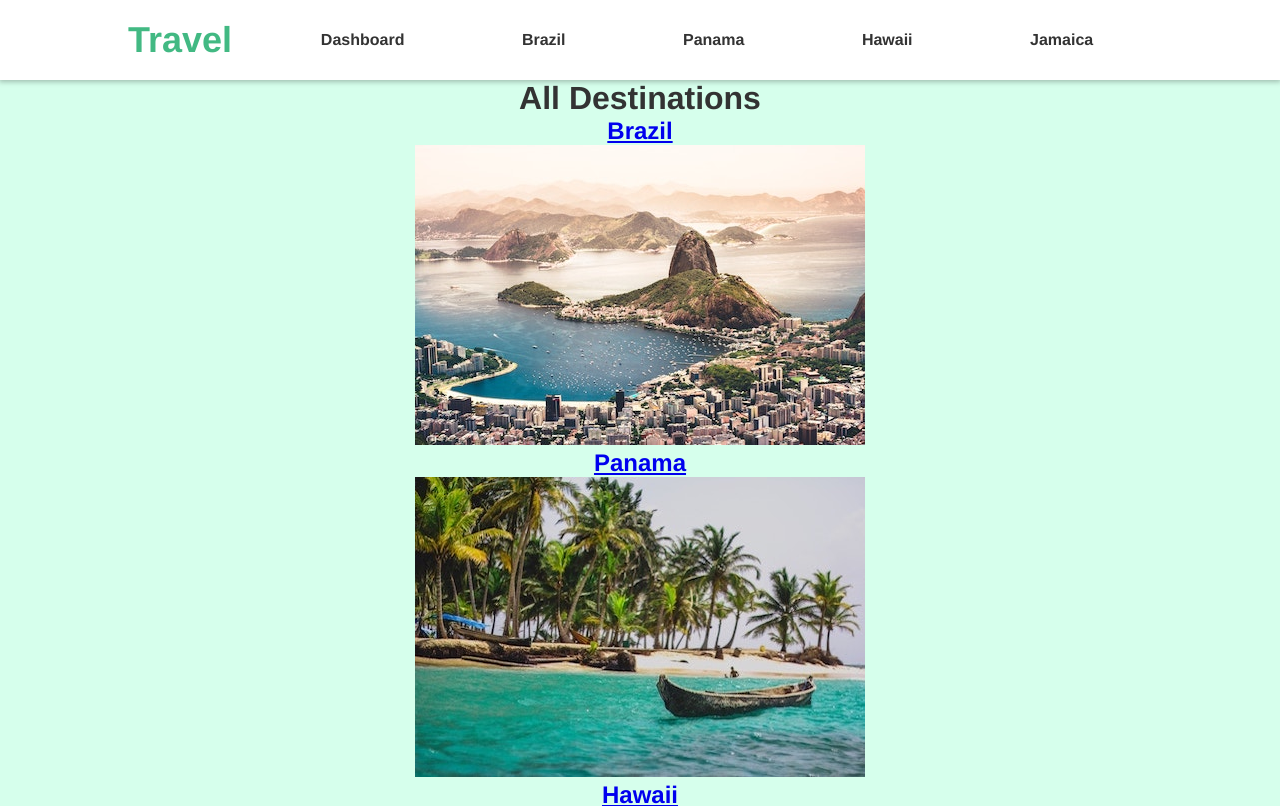
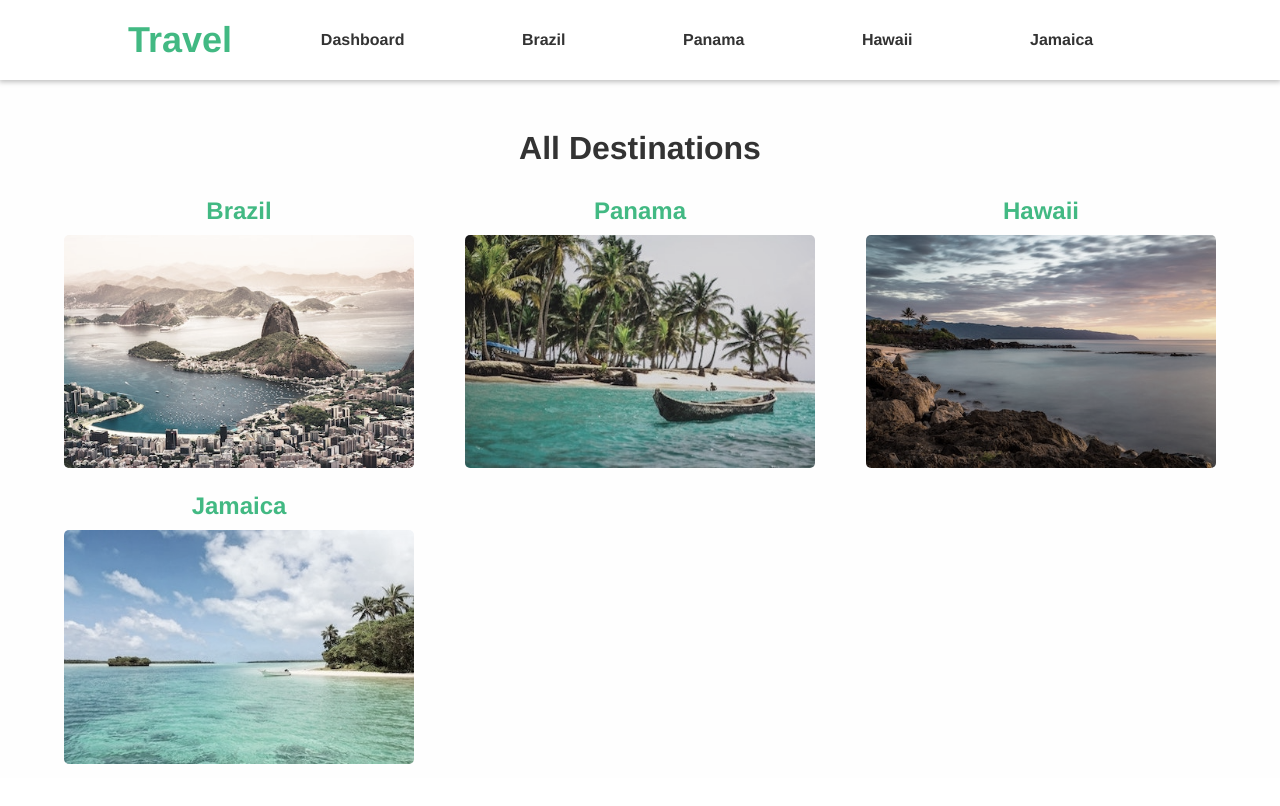
Before and after one commit to hdev14/travel, a Vue app: page / in a window 1280 px wide. Shown: the top 806 px of the page. Built offline with nearby package versions, Linux system fonts and the light colour scheme.

Commit message:
style: add home style

```diff
--- a/src/App.vue
+++ b/src/App.vue
@@ -28,7 +28,7 @@ export default {
 :root {
   --black: #333;
   --green: #42b983;
-  --white: #d6ffec;
+  --white: #fefefe;
 }
 
 #app {
--- a/src/views/Home.vue
+++ b/src/views/Home.vue
@@ -1,17 +1,15 @@
 <template>
-  <div class="home">
+  <div id="view-home">
     <h1>All Destinations</h1>
-    <div class="destinations">
-      <div v-for="destination in destinations" :key="destination.name">
-        <router-link :to="{ name: 'DestinationDetails', params: { slug: destination.slug }}">
-          <h2>{{destination.name}}</h2>
-        </router-link>
-        <figure>
-          <router-link :to="{ name: 'DestinationDetails', params: { slug: destination.slug }}">
-            <img :src="require(`@/assets/${destination.image}`)" :alt="destination.name" />
-          </router-link>
-        </figure>
-      </div>
+    <div  class="destinations">
+      <router-link
+        v-for="destination in destinations"
+        :key="destination.name"
+        :to="{ name: 'DestinationDetails', params: { slug: destination.slug }}"
+        class="destination-link">
+        <h2>{{destination.name}}</h2>
+        <img :src="require(`@/assets/${destination.image}`)" :alt="destination.name" />
+      </router-link>
     </div>
   </div>
 </template>
@@ -31,5 +29,43 @@ export default {
 </script>
 
 <style scoped>
+#view-home {
+  margin: 50px auto;
+}
+
+#view-home > h1 {
+  margin-bottom: 20px;
+}
+
+.destinations {
+  display: flex;
+  flex-wrap: wrap;
+  justify-content: space-between;
+  padding: 0 5%;
+}
+.destination-link {
+  width: 350px;
+  margin: 10px 0;
+  text-decoration: none;
+  color: var(--green);
+}
+
+.destination-link h2 {
+  margin-bottom: 10px;
+}
+
+.destination-link img {
+  width: 100%;
+  height: auto;
+  border-radius: 5px;
+  filter: grayscale(0.5);
+  transition: filter 50ms ease-out;
+  box-shadow: 0px 2px 5px 1px rgba(0, 0, 0, 0);
+}
+
+.destination-link:hover > img {
+  filter: grayscale(0);
+  box-shadow: 0px 2px 5px 1px rgba(0, 0, 0, 0.25);
+}
 
 </style>
```
